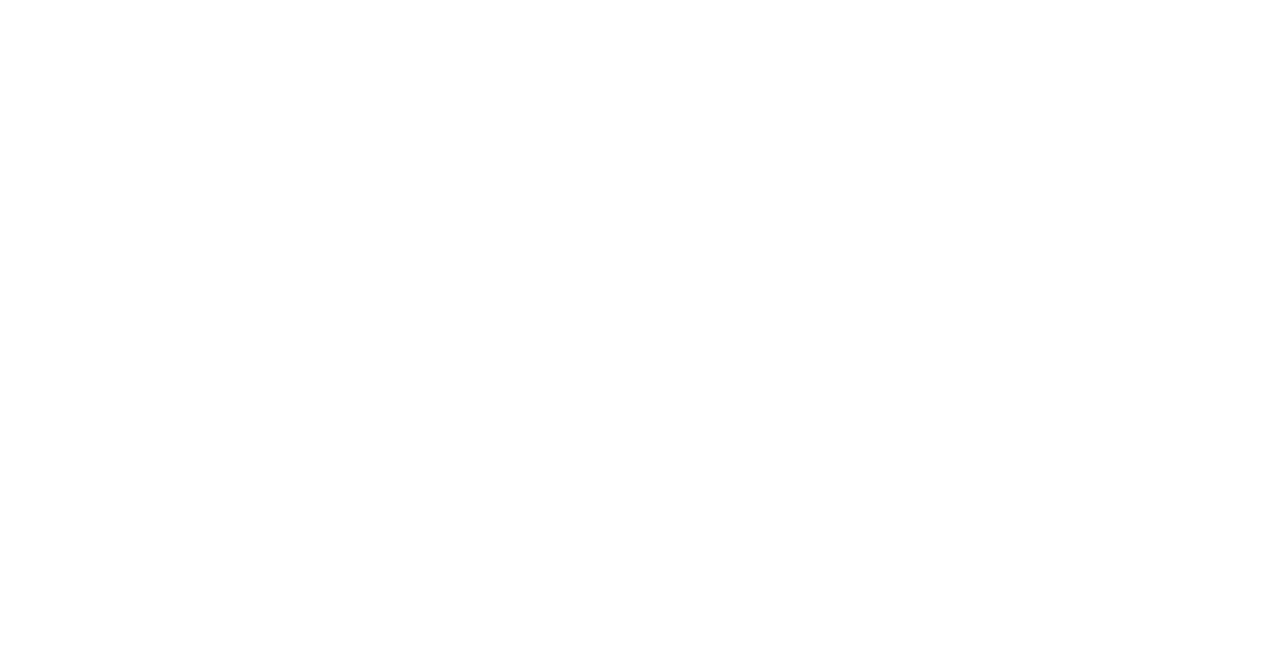
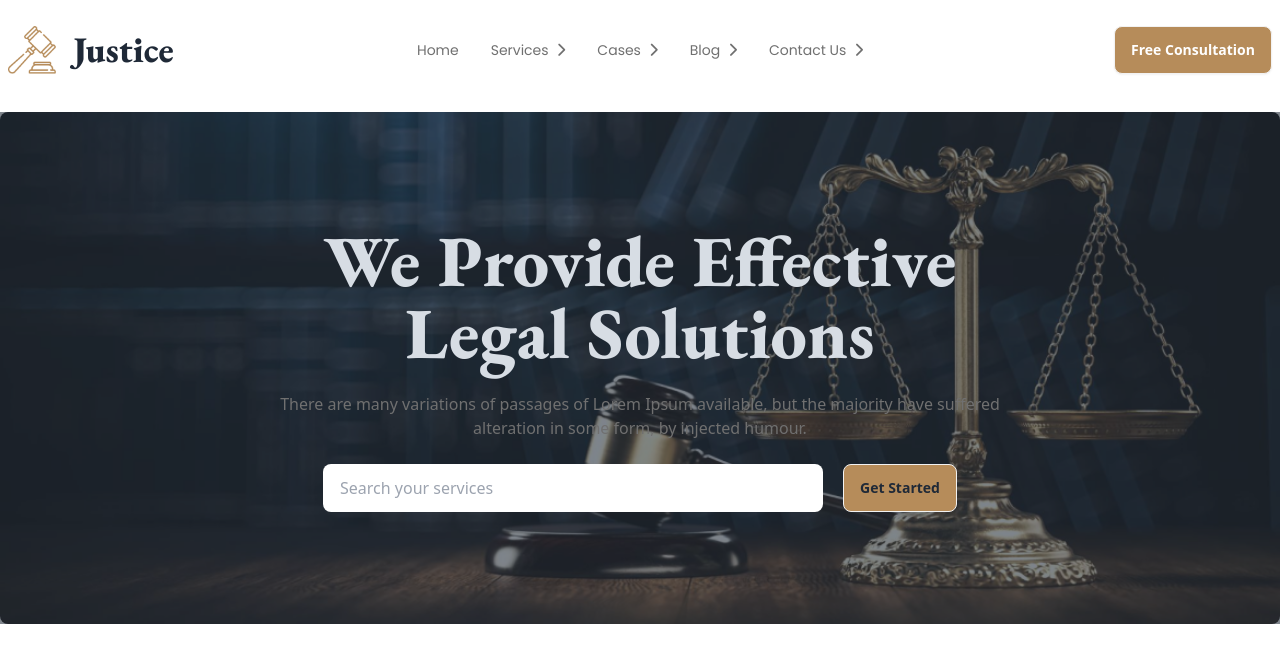
Before and after one commit to kawser2917/Legal-of-law, a plain HTML site: page index.html in a window 1280 px wide. Drawn offline with nearby package versions, Linux system fonts and the light colour scheme.

Commit message:
header section done

```diff
--- a/index.html
+++ b/index.html
@@ -8,6 +8,8 @@
     <!-- Tailwind and Daisy Ui CDN -->
     <link href="https://cdn.jsdelivr.net/npm/daisyui@4.12.14/dist/full.min.css" rel="stylesheet" type="text/css" />
     <script src="https://cdn.tailwindcss.com"></script>
+    <!-- Font Awesome CDN -->
+    <script src="https://kit.fontawesome.com/8f726b1950.js" crossorigin="anonymous"></script>
     <!-- Taildwind Custom Color -->
     <script>
         tailwind.config = {
@@ -15,6 +17,8 @@
                 extend: {
                     colors: {
                         clifford: '#da373d',
+                        'primary-color': "#707070",
+                        'bg-color': "#B68C5A",
                     }
                 }
             }
@@ -26,22 +30,82 @@
     <link
         href="https://fonts.googleapis.com/css2?family=Bebas+Neue&family=EB+Garamond:ital,wght@0,400..800;1,400..800&family=Manrope:wght@200..800&family=Mulish:ital,wght@0,200..1000;1,200..1000&family=Poppins:ital,wght@0,100;0,200;0,300;0,400;0,500;0,600;0,700;0,800;0,900;1,100;1,200;1,300;1,400;1,500;1,600;1,700;1,800;1,900&family=Roboto:ital,wght@0,100;0,300;0,400;0,500;0,700;0,900;1,100;1,300;1,400;1,500;1,700;1,900&display=swap"
         rel="stylesheet">
-        <link rel="preconnect" href="https://fonts.googleapis.com">
-        <link rel="preconnect" href="https://fonts.gstatic.com" crossorigin>
-        <link href="https://fonts.googleapis.com/css2?family=Bebas+Neue&family=EB+Garamond:ital,wght@0,400..800;1,400..800&family=Manrope:wght@200..800&family=Mulish:ital,wght@0,200..1000;1,200..1000&family=Poppins:ital,wght@0,100;0,200;0,300;0,400;0,500;0,600;0,700;0,800;0,900;1,100;1,200;1,300;1,400;1,500;1,600;1,700;1,800;1,900&family=Roboto:ital,wght@0,100;0,300;0,400;0,500;0,700;0,900;1,100;1,300;1,400;1,500;1,700;1,900&display=swap" rel="stylesheet">
+    <link rel="preconnect" href="https://fonts.googleapis.com">
+    <link rel="preconnect" href="https://fonts.gstatic.com" crossorigin>
+    <link
+        href="https://fonts.googleapis.com/css2?family=Bebas+Neue&family=EB+Garamond:ital,wght@0,400..800;1,400..800&family=Manrope:wght@200..800&family=Mulish:ital,wght@0,200..1000;1,200..1000&family=Poppins:ital,wght@0,100;0,200;0,300;0,400;0,500;0,600;0,700;0,800;0,900;1,100;1,200;1,300;1,400;1,500;1,600;1,700;1,800;1,900&family=Roboto:ital,wght@0,100;0,300;0,400;0,500;0,700;0,900;1,100;1,300;1,400;1,500;1,700;1,900&display=swap"
+        rel="stylesheet">
     <!-- font style -->
-     <style>
-        .font-eb{
+    <style>
+        .font-eb {
             font-family: "EB Garamond", serif;
         }
-        .font-poppins{
+
+        .font-poppins {
             font-family: "Poppins", serif;
         }
-     </style>
+    </style>
 
 </head>
+
 <body>
     <header class="container mx-auto">
+        <nav class="my-4">
+            <div class="navbar bg-base-100">
+                <div class="navbar-start">
+                    <div class="dropdown">
+                        <div tabindex="0" role="button" class="btn btn-ghost lg:hidden">
+                            <svg xmlns="http://www.w3.org/2000/svg" class="h-5 w-5" fill="none" viewBox="0 0 24 24"
+                                stroke="currentColor">
+                                <path stroke-linecap="round" stroke-linejoin="round" stroke-width="2"
+                                    d="M4 6h16M4 12h8m-8 6h16" />
+                            </svg>
+                        </div>
+                        <ul tabindex="0"
+                            class="menu menu-sm dropdown-content bg-base-100 rounded-box z-[1] mt-3 w-52 p-2 shadow text-primary-color font-poppins">
+                            <li><a>Home</a></li>
+                            <li><a>Services <i class="fa-solid fa-chevron-right"></i></a></li>
+                            <li><a>Cases <i class="fa-solid fa-chevron-right"></i></a></li>
+                            <li><a>Blog <i class="fa-solid fa-chevron-right"></i></a></li>
+                            <li><a>Contact Us <i class="fa-solid fa-chevron-right"></i></a></li>
+                        </ul>
+                    </div>
+                    <div class="flex items-center">
+                        <img class="w-12" src="images/business.png" alt="">
+                        <a class="btn btn-ghost text-4xl font-extrabold font-eb ">Justice</a>
+                    </div>
+                </div>
+                <div class="navbar-center hidden lg:flex">
+                    <ul class="menu menu-horizontal px-1 text-primary-color font-poppins">
+                        <li><a>Home</a></li>
+                        <li><a>Services <i class="fa-solid fa-chevron-right"></i></a></li>
+                        <li><a>Cases <i class="fa-solid fa-chevron-right"></i></a></li>
+                        <li><a>Blog <i class="fa-solid fa-chevron-right"></i></a></li>
+                        <li><a>Contact Us <i class="fa-solid fa-chevron-right"></i></a></li>
+                    </ul>
+                </div>
+                <div class="navbar-end">
+                    <a class="btn bg-bg-color text-white">Free Consultation</a>
+                </div>
+            </div>
+        </nav>
+        <div class="hero rounded-lg my-7"
+            style="background-image: url(images/banner.png);">
+            <div class="hero-overlay bg-opacity-60"></div>
+            <div class="hero-content text-neutral-content text-center">
+                <div class="max-w-screen-md py-24 space-y-6">
+                    <h1 class="mb-5 text-5xl lg:text-7xl font-extrabold font-eb">We Provide Effective Legal Solutions</h1>
+                    <p class="mb-5 text-primary-color">
+                        There are many variations of passages of Lorem Ipsum available, but the majority have suffered alteration in some form, by injected humour.
+                    </p>
+                    <form action="" class="flex justify-center items-center gap-5">
+                        <input type="text" placeholder="Search your services" class="input lg:w-[500px]">
+                        <button class="btn bg-bg-color">Get Started</button>
+                    </form>
+
+                </div>
+            </div>
+        </div>
 
     </header>
     <main class="container mx-auto">
```
